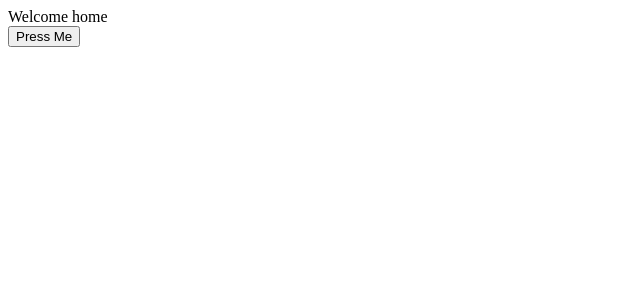
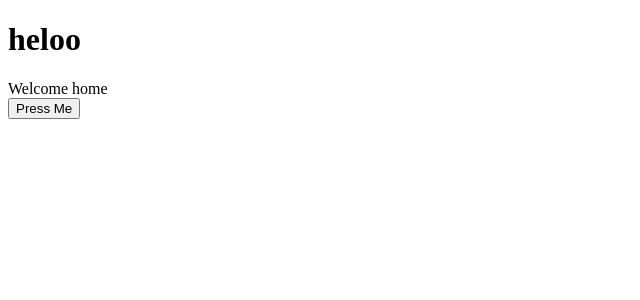
Before and after one commit to Tidjini/react-server-side, a React app: page / in a window 1280 px wide. Shown: the top 300 px of the page, without its empty margins (0-640 px from the left). Built offline with nearby package versions, Linux system fonts and the light colour scheme; the HTML template or start-up script is replaced by a standard one.

Commit message:
create the root app.js

```diff
--- /dev/null
+++ b/src/client/App.js
@@ -0,0 +1,27 @@
+import React, { Component } from "react";
+import { connect } from "react-redux";
+import { renderRoutes } from "react-router-config";
+
+//import { fetchCurrentUser } from "../actions";
+
+const App = ({ route }) => {
+  return (
+    <div>
+      <h1>heloo </h1>
+      <div>{renderRoutes(route.routes)}</div>
+    </div>
+  );
+};
+
+// const mapStateToProps = state => {
+//   const { users } = state;
+//   return { users };
+// };
+
+// function loadData(store) {
+//   return store.dispatch(fetchUsers());
+// }
+
+export default {
+  component: connect(null)(App)
+};
--- a/src/client/Routes.js
+++ b/src/client/Routes.js
@@ -1,8 +1,12 @@
 import React from "react";
 import HomePage from "./pages/HomePage";
-import UsersListPage, { loadData } from "./pages/UsersListPage";
+import UsersListPage from "./pages/UsersListPage";
+import App from "./App";
 
 export default [
+  {
+    ...App,
+    routes: [
       {
         ...HomePage,
         path: "/",
@@ -12,4 +16,6 @@ export default [
         ...UsersListPage,
         path: "/users"
       }
+    ]
+  }
 ];
```
Also changed, not shown: 1 other file (tests, documents, lock files or other folders). Lines whose indentation alone changed are shown as unchanged.
